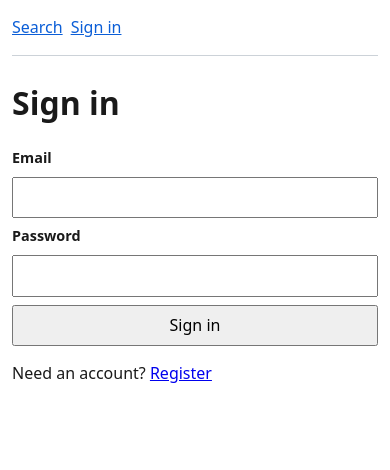
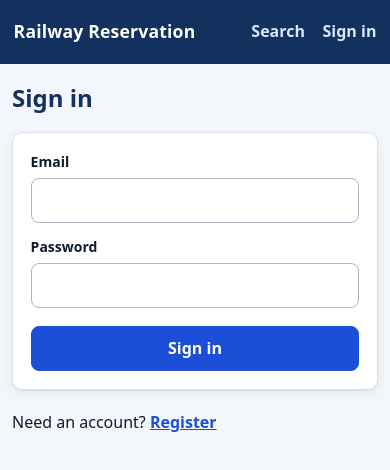
Before and after one commit to ThouSyntaxTerror/SE_MiniProject_Railway_Reservation, a React (Vite) app in the folder frontend/: page /login in a window 390 px wide. Shown: the top 470 px of the page. Built offline with nearby package versions, Linux system fonts and the light colour scheme.

Commit message:
Restyle the UI: top bar, card forms, status pills, clearer tables and messages
CSS-led visual polish. Keeps the NFR-05 focus outline and the NFR-06
table scroll container; no page overflow at 375 px.

```diff
--- a/frontend/src/App.jsx
+++ b/frontend/src/App.jsx
@@ -42,6 +42,7 @@ export default function App() {
     <div className="app">
       <a className="skip-link" href="#main">Skip to content</a>
       <nav aria-label="Main navigation">
+        <Link className="nav-brand" to="/search">Railway Reservation</Link>
         <Link to="/search">Search</Link>
         {authed && <Link to="/my-bookings">My bookings</Link>}
         {authed && user?.role === 'admin' && <Link to="/admin">Admin</Link>}
--- a/frontend/src/index.css
+++ b/frontend/src/index.css
@@ -1,11 +1,19 @@
 :root {
   color-scheme: light;
-  --ink: #1a1a1a;
-  --muted: #5b6570;
-  --line: #ccd2d8;
-  --accent: #0b5ed7;
-  --ok: #106b3e;
-  --bad: #b00020;
+  --ink: #0f1b2d;
+  --muted: #4a5668;
+  --line: #d9e0e8;
+  --surface: #ffffff;
+  --page: #f3f6fa;
+  --brand: #12315f;
+  --accent: #1d4ed8;
+  --accent-dark: #1639a8;
+  --ok: #0f6b3a;
+  --ok-bg: #e7f6ee;
+  --bad: #a3162b;
+  --bad-bg: #fdecee;
+  --radius: 10px;
+  --shadow: 0 1px 2px rgba(15, 27, 45, 0.06), 0 4px 14px rgba(15, 27, 45, 0.06);
 }
 
 * {
@@ -13,31 +21,69 @@
 }
 
 body {
-  font-family: system-ui, sans-serif;
-  max-width: 960px;
-  margin: 2rem auto;
-  padding: 0 1rem;
+  margin: 0;
+  font-family: system-ui, -apple-system, 'Segoe UI', Roboto, sans-serif;
+  background: var(--page);
   color: var(--ink);
-  line-height: 1.45;
+  line-height: 1.5;
 }
 
+.app {
+  min-height: 100vh;
+}
+
+/* Top bar */
 nav {
   display: flex;
   flex-wrap: wrap;
   align-items: center;
-  gap: 0.75rem;
-  padding-bottom: 1rem;
-  border-bottom: 1px solid var(--line);
-  margin-bottom: 1.5rem;
+  gap: 0.25rem 1.25rem;
+  padding: 0.85rem max(1rem, calc((100% - 960px) / 2));
+  background: var(--brand);
+  color: #fff;
 }
 
 nav a {
-  color: var(--accent);
+  color: #dbe6ff;
+  text-decoration: none;
+  font-weight: 600;
+  padding: 0.35rem 0.1rem;
+  border-bottom: 2px solid transparent;
+}
+
+nav a:hover {
+  color: #fff;
+  border-bottom-color: #fff;
+}
+
+.nav-brand {
+  color: #fff;
+  font-size: 1.1rem;
+  font-weight: 700;
+  letter-spacing: 0.01em;
+  margin-right: auto;
+}
+
+.nav-brand:hover {
+  border-bottom-color: transparent;
 }
 
 .nav-user {
-  color: var(--muted);
+  color: #cfdcf5;
   font-size: 0.9rem;
+}
+
+main {
+  max-width: 960px;
+  margin: 0 auto;
+  padding: 1.75rem 1rem 3rem;
+}
+
+h1 {
+  font-size: 1.75rem;
+  line-height: 1.2;
+  margin: 0 0 1.25rem;
+  color: var(--brand);
 }
 
 /* NFR-05: visible keyboard focus everywhere. */
@@ -53,28 +99,36 @@ input:focus-visible {
   left: -999px;
   top: 0;
   background: #fff;
+  color: var(--ink);
   padding: 0.5rem 0.75rem;
   z-index: 10;
 }
 
 .skip-link:focus {
   left: 0.5rem;
+  top: 0.5rem;
 }
 
+/* Forms are cards */
 form {
   display: flex;
   flex-direction: column;
-  gap: 0.5rem;
-  max-width: 360px;
+  gap: 0.35rem;
+  max-width: 400px;
+  background: var(--surface);
+  border: 1px solid var(--line);
+  border-radius: var(--radius);
+  box-shadow: var(--shadow);
+  padding: 1.5rem;
+  margin-bottom: 1.25rem;
 }
 
 form.grid-form {
   max-width: 100%;
   display: grid;
   grid-template-columns: repeat(auto-fit, minmax(220px, 1fr));
-  gap: 0.5rem 1rem;
+  gap: 0.75rem 1rem;
   align-items: end;
-  margin-bottom: 1.5rem;
 }
 
 .grid-form button {
@@ -84,22 +138,81 @@ form.grid-form {
 
 label {
   font-weight: 600;
-  font-size: 0.9rem;
+  font-size: 0.875rem;
+  color: var(--ink);
+  margin-top: 0.5rem;
 }
 
-input,
+label:first-child {
+  margin-top: 0;
+}
+
+input {
+  font: inherit;
+  padding: 0.6rem 0.75rem;
+  border: 1px solid #aab4c2;
+  border-radius: 8px;
+  background: #fff;
+  color: var(--ink);
+  width: 100%;
+}
+
+input:hover {
+  border-color: #7d8aa0;
+}
+
+input:focus {
+  border-color: var(--accent);
+}
+
+/* Buttons: primary by default */
 button {
   font: inherit;
-  padding: 0.45rem 0.6rem;
+  font-weight: 600;
+  padding: 0.6rem 1.1rem;
+  border: 1px solid var(--accent);
+  border-radius: 8px;
+  background: var(--accent);
+  color: #fff;
+  cursor: pointer;
+  margin-top: 0.75rem;
+  transition: background 0.15s ease;
 }
 
-button {
-  cursor: pointer;
+button:hover {
+  background: var(--accent-dark);
 }
 
 button:disabled {
   cursor: not-allowed;
-  opacity: 0.6;
+  opacity: 0.55;
+}
+
+td button,
+nav button {
+  margin-top: 0;
+}
+
+nav button {
+  background: transparent;
+  border-color: #8fa6d6;
+  color: #fff;
+  padding: 0.4rem 0.9rem;
+}
+
+nav button:hover {
+  background: rgba(255, 255, 255, 0.14);
+}
+
+.btn-danger {
+  background: #fff;
+  color: var(--bad);
+  border-color: var(--bad);
+  padding: 0.4rem 0.9rem;
+}
+
+.btn-danger:hover {
+  background: var(--bad-bg);
 }
 
 .inline-number {
@@ -107,14 +220,26 @@ button:disabled {
   margin-right: 0.4rem;
 }
 
+/* Messages */
+.error,
+.success {
+  font-weight: 600;
+  border-radius: 8px;
+  padding: 0.75rem 1rem;
+  margin: 0 0 1.25rem;
+  border: 1px solid;
+}
+
 .error {
   color: var(--bad);
-  font-weight: 600;
+  background: var(--bad-bg);
+  border-color: #f2b8c0;
 }
 
 .success {
   color: var(--ok);
-  font-weight: 600;
+  background: var(--ok-bg);
+  border-color: #a9dcc1;
 }
 
 .subtle {
@@ -122,10 +247,19 @@ button:disabled {
   font-size: 0.9rem;
 }
 
+p a {
+  color: var(--accent);
+  font-weight: 600;
+}
+
 /* NFR-06: wide tables scroll inside their own box instead of the page. */
 .table-wrap {
   overflow-x: auto;
   margin: 1rem 0;
+  background: var(--surface);
+  border: 1px solid var(--line);
+  border-radius: var(--radius);
+  box-shadow: var(--shadow);
 }
 
 table {
@@ -136,13 +270,45 @@ table {
 
 th,
 td {
-  border: 1px solid var(--line);
-  padding: 0.4rem 0.6rem;
+  padding: 0.8rem 1rem;
   text-align: left;
+  border-bottom: 1px solid var(--line);
+}
+
+tbody tr:last-child td {
+  border-bottom: 0;
 }
 
 thead th {
-  background: #f4f6f8;
+  background: #eaf0f8;
+  color: var(--brand);
+  font-size: 0.8rem;
+  text-transform: uppercase;
+  letter-spacing: 0.04em;
+}
+
+tbody tr:hover {
+  background: #f7f9fc;
+}
+
+/* Status pills */
+.badge {
+  display: inline-block;
+  padding: 0.15rem 0.65rem;
+  border-radius: 999px;
+  font-size: 0.8rem;
+  font-weight: 700;
+  text-transform: capitalize;
+}
+
+.badge-confirmed {
+  background: var(--ok-bg);
+  color: var(--ok);
+}
+
+.badge-cancelled {
+  background: #eceff3;
+  color: #3b4657;
 }
 
 .sr-only {
@@ -158,17 +324,22 @@ thead th {
 }
 
 @media (max-width: 420px) {
-  body {
-    margin: 1rem auto;
-    padding: 0 0.75rem;
+  nav {
+    padding: 0.75rem;
+    gap: 0.25rem 0.9rem;
+  }
+
+  main {
+    padding: 1.25rem 0.75rem 2rem;
+  }
+
+  h1 {
+    font-size: 1.5rem;
   }
 
   form,
   form.grid-form {
     max-width: 100%;
-  }
-
-  nav {
-    gap: 0.5rem;
+    padding: 1.1rem;
   }
 }
--- a/frontend/src/pages/MyBookings.jsx
+++ b/frontend/src/pages/MyBookings.jsx
@@ -32,7 +32,7 @@ export default function MyBookings() {
     <div>
       <h1>My bookings</h1>
       {error && <p className="error" role="alert">{error}</p>}
-      {notice && <p role="status">{notice}</p>}
+      {notice && <p className="success" role="status">{notice}</p>}
       {bookings.length === 0 && !error && <p>No bookings yet.</p>}
       {bookings.length > 0 && (
         <div className="table-wrap">
@@ -57,10 +57,10 @@ export default function MyBookings() {
                 </td>
                 <td>{b.seat_number}</td>
                 <td>{b.fare}</td>
-                <td>{b.status}</td>
+                <td><span className={`badge badge-${b.status}`}>{b.status}</span></td>
                 <td>
                   {b.status === 'confirmed' && (
-                    <button type="button" onClick={() => handleCancel(b)} aria-label={`Cancel booking ${b.pnr}`}>
+                    <button type="button" className="btn-danger" onClick={() => handleCancel(b)} aria-label={`Cancel booking ${b.pnr}`}>
                       Cancel
                     </button>
                   )}
```
